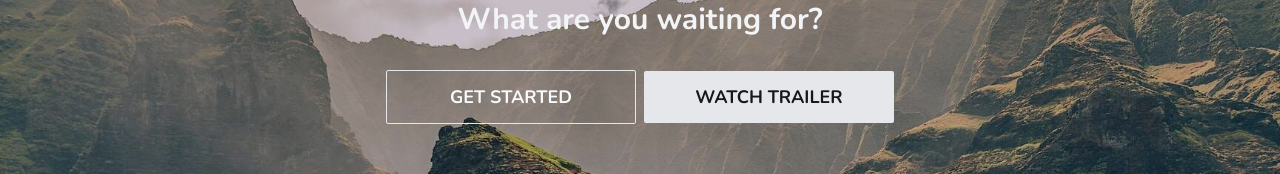
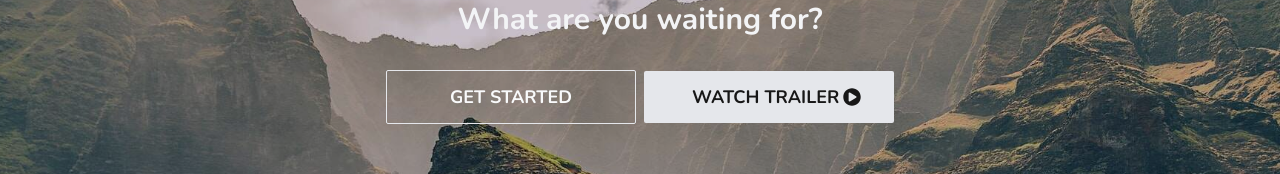
Before and after one commit to Imankh72/adventure, a React (Create React App) app: page / in a window 1280 px wide. Shown: the part 210-384 px from the top of the page. Built offline with nearby package versions, Linux system fonts and the light colour scheme.

Commit message:
Fix: HeroSection Component

```diff
--- a/src/App.jsx
+++ b/src/App.jsx
@@ -1,5 +1,5 @@
 import Navbar from "./components/Navbar";
-import { Router, Route, Routes } from "react-router-dom";
+import { Route, Routes } from "react-router-dom";
 import Home from "./pages/Home";
 
 const App = () => {
--- a/src/components/HeroSection.jsx
+++ b/src/components/HeroSection.jsx
@@ -1,3 +1,5 @@
+import { FaPlayCircle } from "react-icons/fa";
+
 const HeroSection = () => {
   return (
     <div className="hero-container text-gray-100 flex flex-col items-center p-1 font-semibold text-center">
@@ -5,12 +7,15 @@ const HeroSection = () => {
         Adventure awaits
       </h1>
       <p className="text-2xl mb-8 md:text-3xl">What are you waiting for?</p>
-      <div className="w-full flex flex-col justify-center items-center uppercase gap-2 md:flex-row">
+      <div className="w-full flex flex-col justify-center items-center uppercase gap-2 md:flex-row md:text-2xl">
         <button className="hero-btn text-gray-50 border hover:bg-gray-50 hover:text-neutral-900 hover:outline-0">
           Get Started
         </button>
-        <button className="hero-btn bg-gray-200 text-neutral-900 hover:bg-gray-50">
+        <button className="hero-btn bg-gray-200 text-neutral-900 flex items-center gap-1 hover:bg-gray-50 ">
           Watch trailer
+          <div>
+            <FaPlayCircle />
+          </div>
         </button>
       </div>
     </div>
--- a/src/components/Navbar.jsx
+++ b/src/components/Navbar.jsx
@@ -7,7 +7,7 @@ const Navbar = () => {
   return (
     <nav className="navbar">
       <div className="flex items-center justify-between text-3xl h-full md:gap-3">
-        <Link to="/" className=" flex items-center gap-1">
+        <Link to="/" className="flex items-center gap-1">
           TRVL <FaTypo3 />
         </Link>
         {openMenu ? (
```
